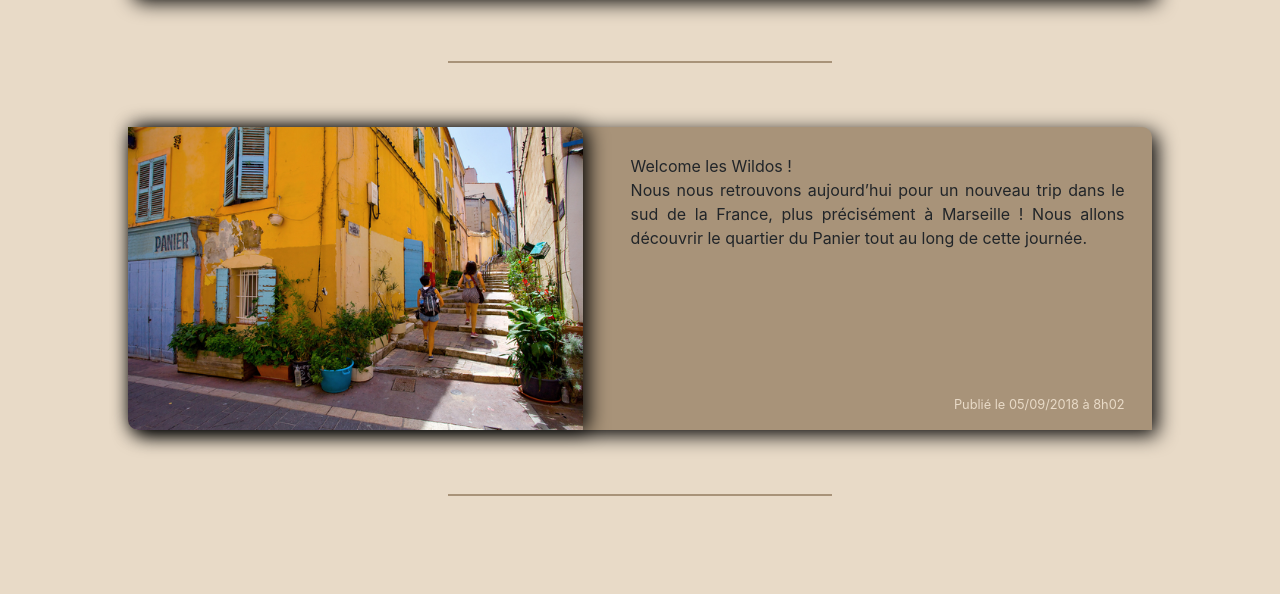
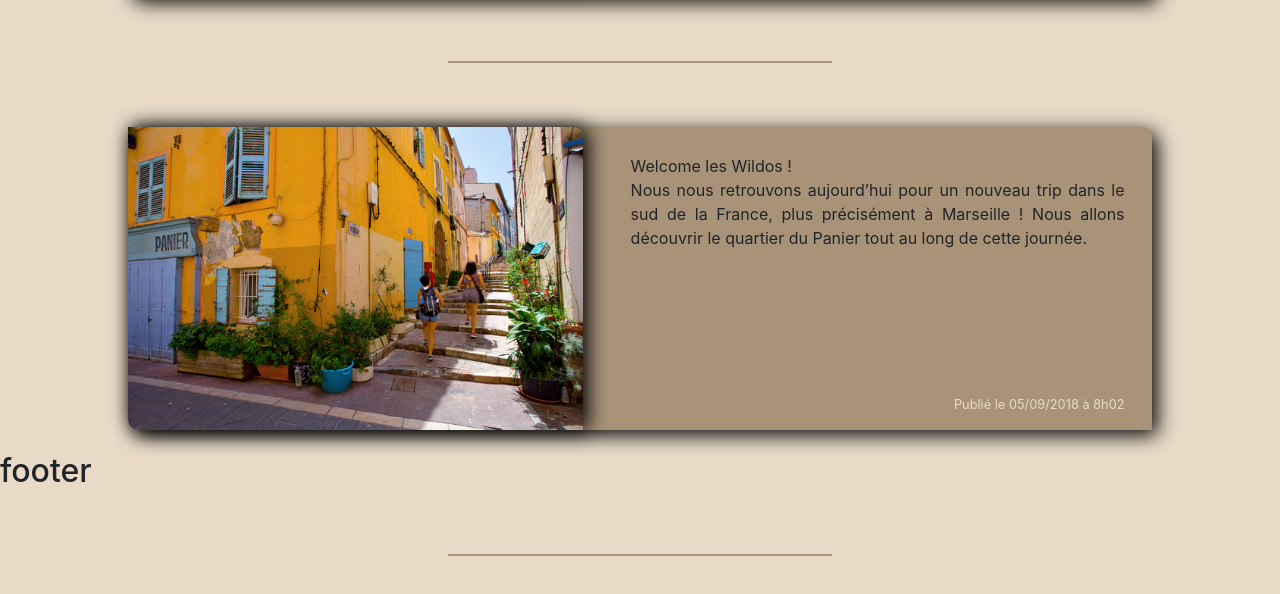
Before and after one commit to Maxime-Pochet/projet_1, a plain HTML site: page index.html in a window 1280 px wide. Shown: the part 2619-3213 px from the top of the page. Before the commit the page ends 3179 px from the top, so only its background shows below. Drawn offline with nearby package versions, Linux system fonts and the light colour scheme; files whose address does not match are found by name.

Commit message:
Ajout de h1 dans le footer

```diff
--- a/index.html
+++ b/index.html
@@ -529,6 +529,10 @@
 
         </div>
 
+        <footer>
+            <H1>footer</H1>
+        </footer>
+
     <hr />
 
 
```
